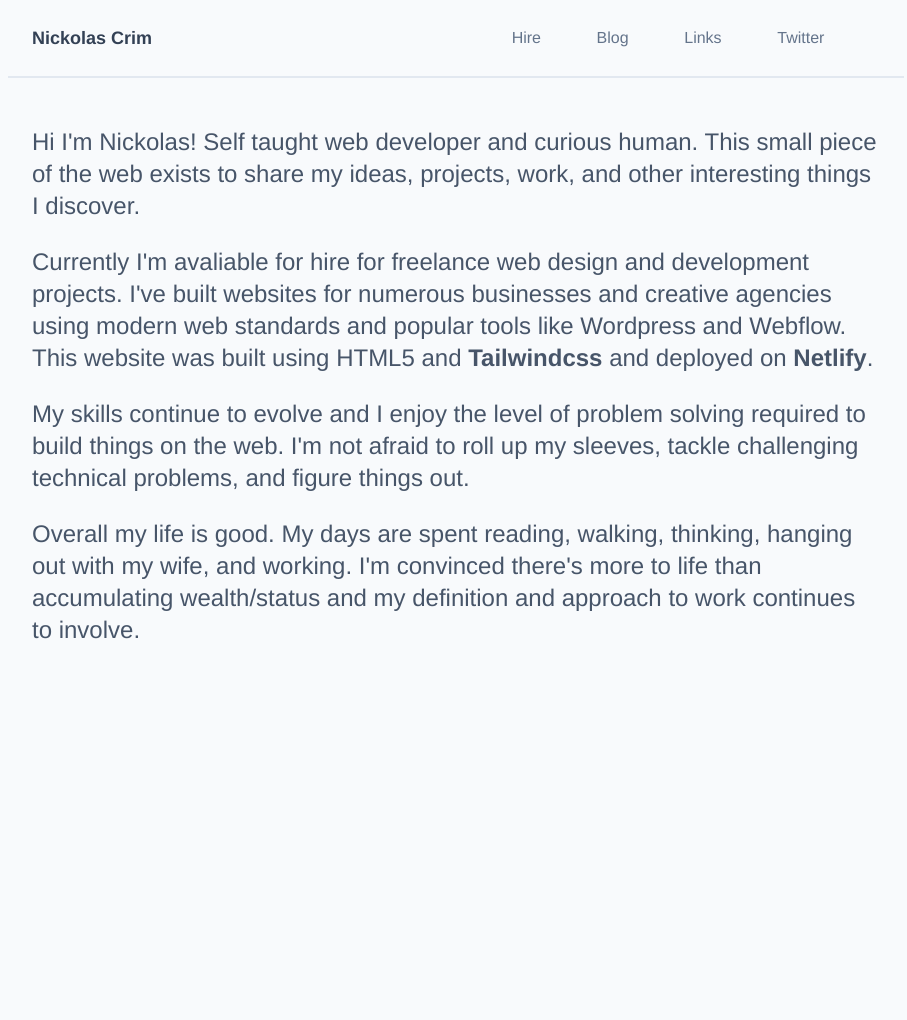
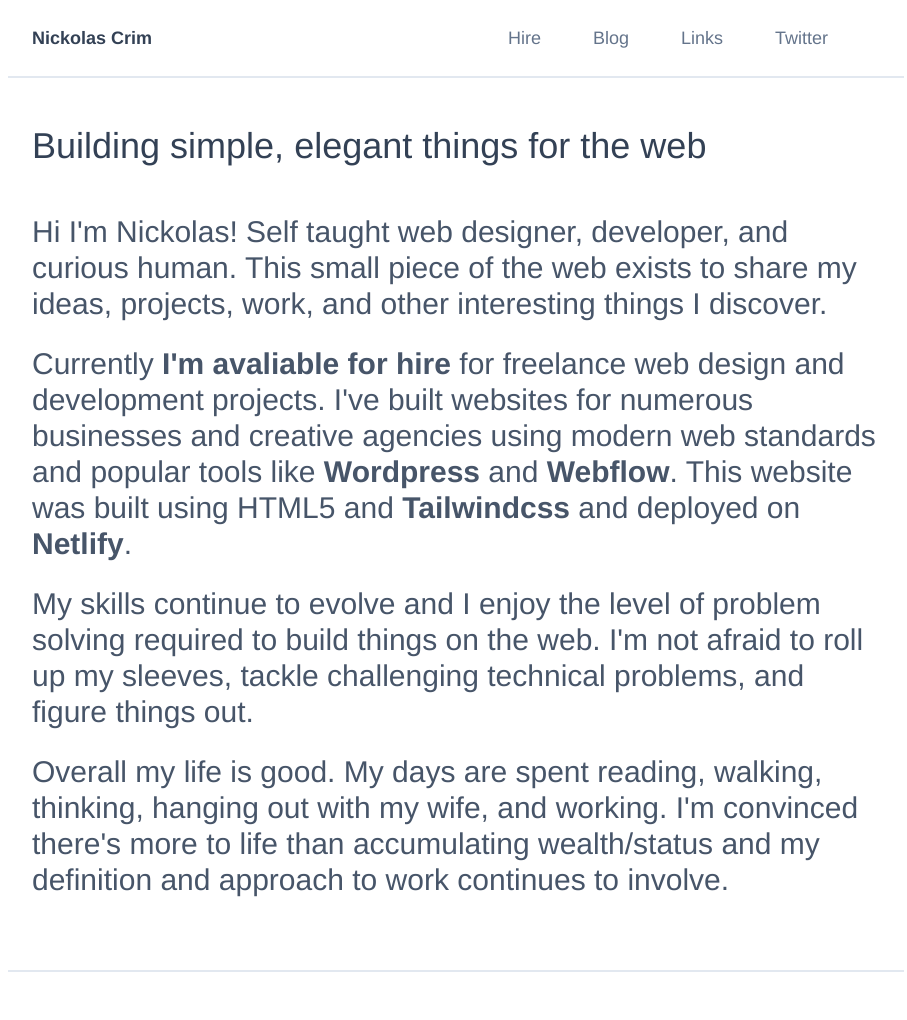
Before and after one commit to nickolascrim/personal-site, a website: page index.html in a window 1280 px wide. Shown: the whole page, without its empty margins (184-1091 px from the left). Before the commit the page ends 800 px from the top, so only its background shows below. Drawn offline with Linux system fonts and the light colour scheme.

Commit message:
6/1 updates

```diff
--- a/index.html
+++ b/index.html
@@ -29,36 +29,43 @@
 
 </head>
 
-<body class="bg-slate-50 container mx-auto max-w-4xl">
+<body class="bg-white container mx-auto max-w-4xl">
   <header class="flex flex-row content-center items-center justify-between p-6 border-b-2 border-slate-200">
-    <h2 class="text-lg text-slate-700 font-bold"><a href="#">Nickolas Crim </a></h2>
+    <h2 class="text-lg text-slate-700 font-bold"><a href="../index.html">Nickolas Crim </a></h2>
       <nav class="w-1/2">
         <ul class="flex flex-row content-center justify-evenly">
-          <li><a class="text-slate-500 hover:text-sky-600" href="#">Hire</a></li>
-          <li><a class="text-slate-500 hover:text-sky-600" href="#">Blog</a></li>
-           <li><a class="text-slate-500 hover:text-sky-600" href="#">Links</a></li>
-          <li><a class="text-slate-500 hover:text-sky-600" href="https://twitter.com/nickolascrim">Twitter</a></li>
+          <li><a class="text-lg font-light text-slate-500 hover:text-sky-600" href="./pages/hire.html">Hire</a></li>
+          <li><a class="text-lg font-light text-slate-500 hover:text-sky-600" href="#">Blog</a></li>
+           <li><a class="text-lg font-light text-slate-500 hover:text-sky-600" href="#">Links</a></li>
+          <li><a class="text-lg font-light text-slate-500 hover:text-sky-600" href="https://twitter.com/nickolascrim">Twitter</a></li>
         </ul>
       </nav>
 
   </header>
-  <main class="px-6 pt-12">
-        <p class="text-2xl text-slate-600 pb-6">
-          Hi I'm Nickolas! Self taught web developer and curious human. This small piece of the web exists to share my ideas, projects, work, and other interesting things I discover.
+  <main class="px-6 py-12">
+
+        <h1 class="text-4xl text-slate-700 pb-12">Building simple, elegant things for the web</h1>
+
+        <p class="text-3xl font-light text-slate-600 pb-6">
+          Hi I'm Nickolas! Self taught web designer, developer, and curious human. This small piece of the web exists to share my ideas, projects, work, and other interesting things I discover.
         </p>
-        <p class="text-2xl text-slate-600 pb-6">
-         Currently I'm avaliable for hire for freelance web design and development projects. I've built websites for numerous businesses and creative agencies using modern web standards and popular tools like Wordpress and Webflow. This website was built using HTML5 and <a class="text-slate-600 font-bold hover:text-sky-600" href="https://tailwindcss.com">Tailwindcss</a> and deployed on <a class="text-slate-600 font-bold hover:text-sky-600" href="https://www.netlify.com/">Netlify</a>.
+        <p class="text-3xl font-light text-slate-600 pb-6">
+         Currently <a class="text-slate-600 font-bold hover:text-sky-600" href="./pages/hire.html">I'm avaliable for hire</a> for freelance web design and development projects. I've built websites for numerous businesses and creative agencies using modern web standards and popular tools like <a class="text-slate-600 font-bold hover:text-sky-600" href="https://www.wordpress.org/">Wordpress</a> and <a class="text-slate-600 font-bold hover:text-sky-600" href="https://www.webflow.com/">Webflow</a>. This website was built using HTML5 and <a class="text-slate-600 font-bold hover:text-sky-600" href="https://tailwindcss.com">Tailwindcss</a> and deployed on <a class="text-slate-600 font-bold hover:text-sky-600" href="https://www.netlify.com/">Netlify</a>.
         </p>
-         <p class="text-2xl text-slate-600 pb-6">
+         <p class="text-3xl font-light text-slate-600 pb-6">
          My skills continue to evolve and I enjoy the level of problem solving required to build things on the web. I'm not afraid to roll up my sleeves, tackle challenging technical problems, and figure things out.
         </p>
-         <p class="text-2xl text-slate-600">
+         <p class="text-3xl font-light text-slate-600 pb-6">
          Overall my life is good. My days are spent reading, walking, thinking, hanging out with my wife, and working. I'm convinced there's more to life than accumulating wealth/status and my definition and approach to work continues to involve.
         </p>
 
   </main>
 
+  <footer class="flex flex-row content-center items-center justify-between p-6 border-t-2 border-slate-200">
+  </footer>
+
   <script src="js/scripts.js"></script>
 </body>
 
+
 </html>
--- a/tailwind.config.js
+++ b/tailwind.config.js
@@ -8,7 +8,7 @@ module.exports = {
 
       fontFamily: {
         sans: [
-        "Graphik",
+        "Basic sans",
         "Helvetica Neue",
         "helvetica",
         "Apple Color Emoji",
```
Also changed, not shown: pages/hire.html (added, +84 -0 lines), dist/output.css, pages/blog.html (added), pages/links.html (added).
